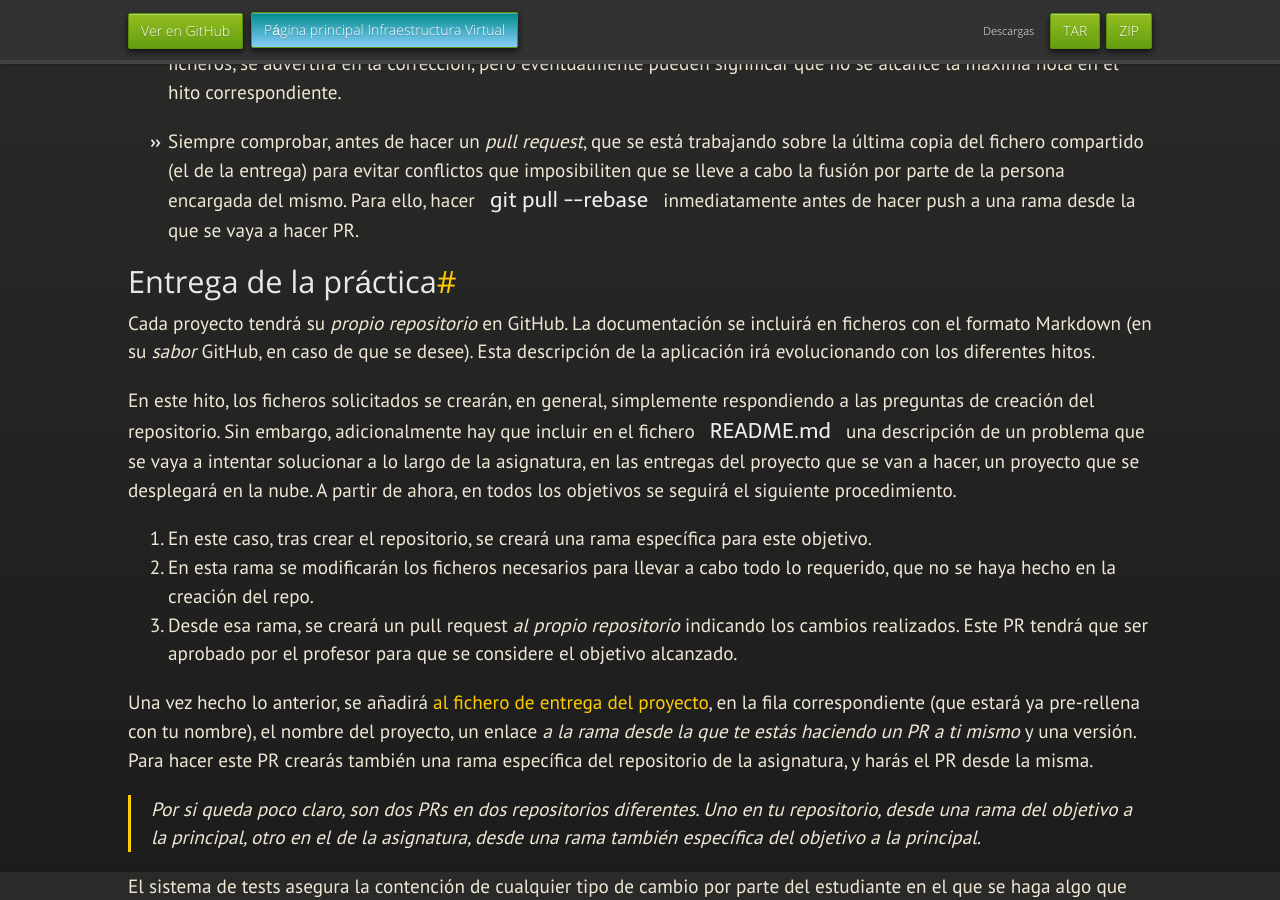
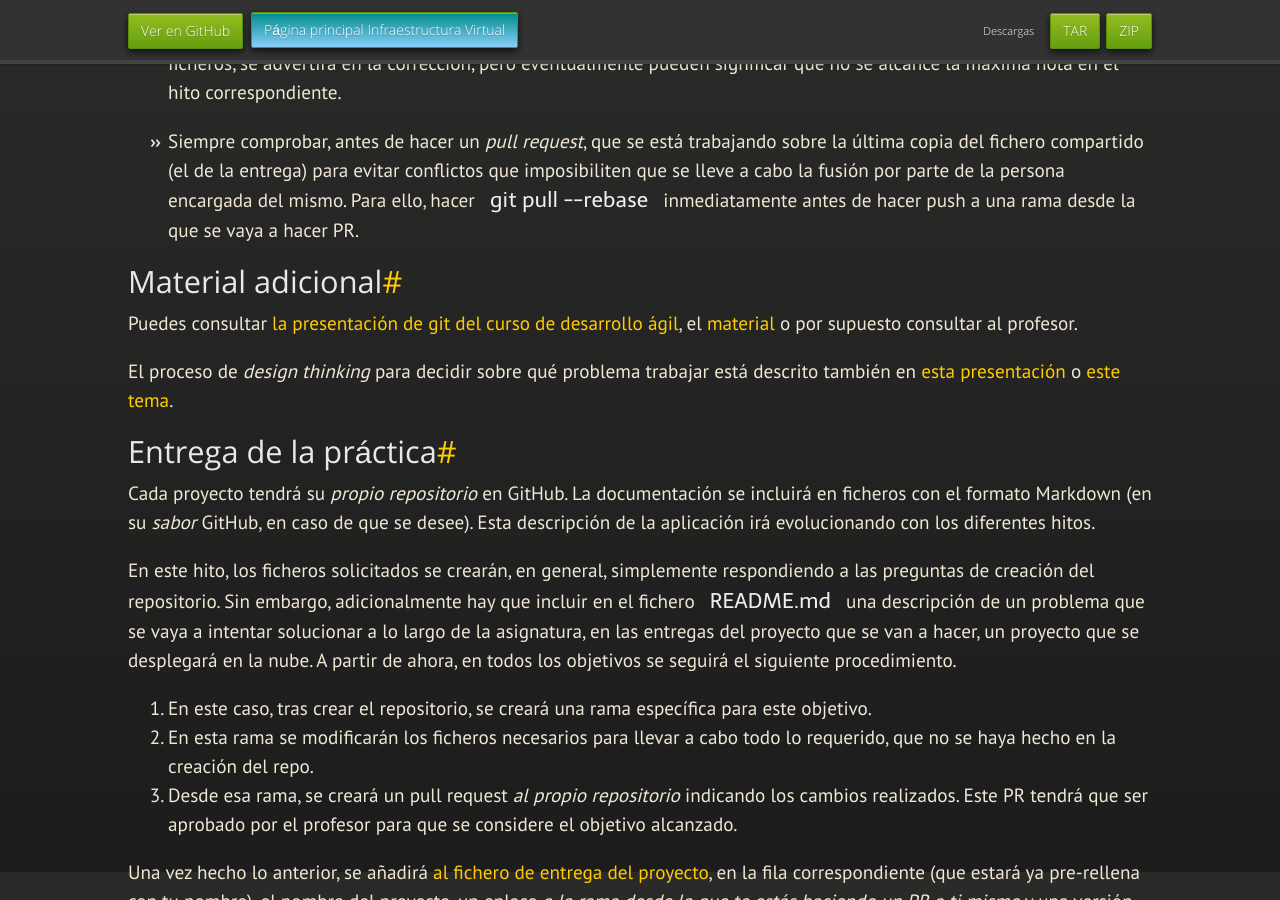
Before and after one commit to JJ/IV, a Jekyll site: the page built from documentos/proyecto/0.Repositorio.md, in a window 1280 px wide and 900 px high, scrolled down 1828 px. Built offline with Jekyll 4.4.1, drawn with Linux system fonts in a browser that asks for light colours; nearby versions of some CDN libraries; some web fonts are replaced; our own code applies the rules of GitHub Pages for plain Markdown files.

Commit message:
Sync documentos/proyecto/0.Repositorio.md de master a gh-pages

```diff
--- a/documentos/proyecto/0.Repositorio.md
+++ b/documentos/proyecto/0.Repositorio.md
@@ -109,6 +109,18 @@ que incluyen, pero no se limitan, a
   inmediatamente antes de hacer push a una rama desde la que se vaya a
   hacer PR.
 
+## Material adicional
+
+Puedes consultar [la presentación de git del curso de desarrollo
+ágil](https://jj.github.io/curso-tdd/preso/git), el
+[material](https://jj.github.io/curso-tdd/temas/git.html) o por supuesto
+consultar al profesor.
+
+El proceso de *design thinking* para decidir sobre qué problema trabajar está
+descrito también en [esta
+presentación](https://jj.github.io/curso-tdd/preso/ddd.html) o [este
+tema](https://jj.github.io/curso-tdd/temas/ddd.html).
+
 ## Entrega de la práctica
 
 Cada proyecto tendrá su *propio repositorio* en GitHub. La documentación se
```
